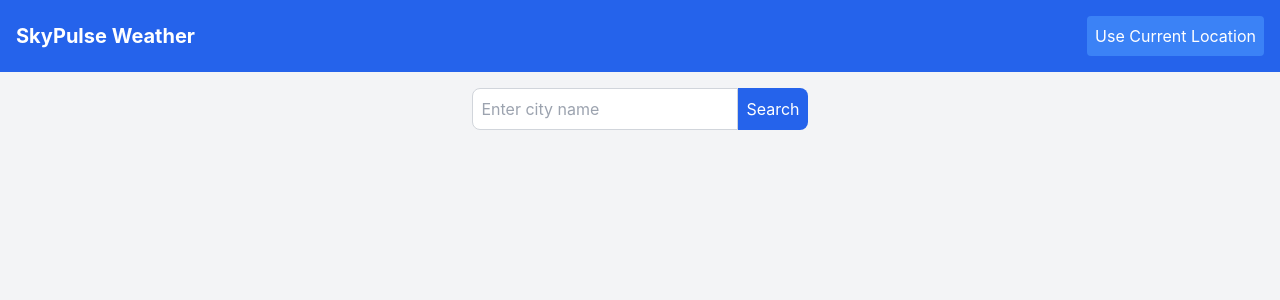
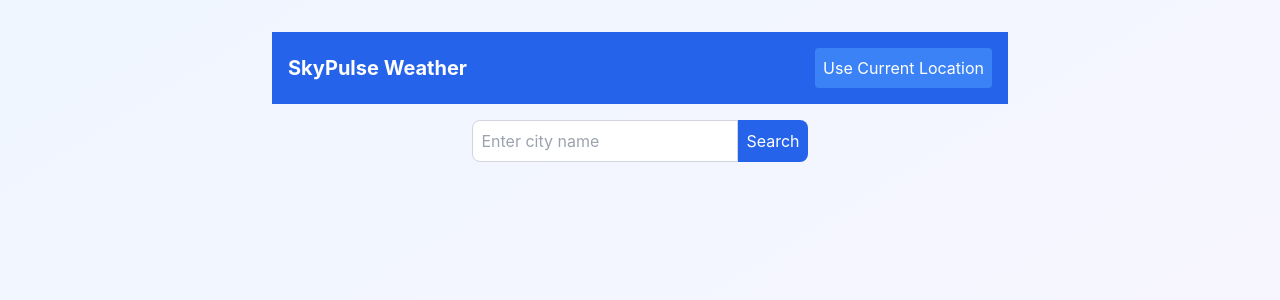
Before and after one commit to raselshikdar/SkyPulse-Weather, a Next.js app: page / in a window 1280 px wide. Shown: the top 300 px of the page. Built offline with nearby package versions, Linux system fonts and the light colour scheme.

Commit message:
Update Layout.js

```diff
--- a/components/Layout.js
+++ b/components/Layout.js
@@ -1,7 +1,9 @@
 export default function Layout({ children }) {
   return (
-    <div className="min-h-screen bg-gray-100 dark:bg-gray-900">
-      <main>{children}</main>
+    <div className="min-h-screen bg-gradient-to-br from-blue-50 to-purple-50 dark:from-gray-900 dark:to-gray-800">
+      <main className="container mx-auto px-4 py-8 max-w-3xl">
+        {children}
+      </main>
     </div>
   )
 }
```
